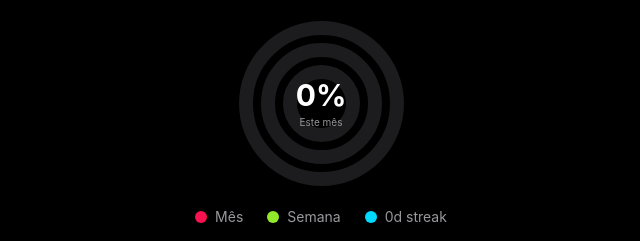
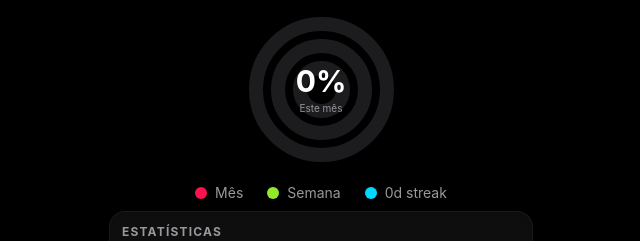
Before and after one commit to graeff01/myfitnnes, a React (Vite) app in the folder client/: page / in a window 1280 px wide. Shown: the top 241 px of the page, without its empty margins (319-959 px from the left). Built offline with nearby package versions, Linux system fonts and the light colour scheme; no server answers.

Commit message:
Fix layout overlap and recommendation logic for new users

```diff
--- a/client/src/App.jsx
+++ b/client/src/App.jsx
@@ -150,13 +150,16 @@ function App() {
     const neglected = Object.entries(muscleLastTrained)
       .map(([muscle, lastDate]) => ({
         muscle,
-        days: Math.floor((new Date(today + 'T00:00:00') - lastDate) / (1000 * 60 * 60 * 24))
+        days: Math.floor((new Date(today + 'T00:00:00') - lastDate) / (1000 * 60 * 60 * 24)),
+        never: lastDate.getFullYear() === 2000
       }))
       .filter(m => m.days > 0)
       .sort((a, b) => b.days - a.days)[0];
 
     const recommendation = neglected ? {
       ...neglected,
+      message: neglected.never ? `Você ainda não treinou ` : `Você não treina `,
+      daysText: neglected.never ? `ainda` : `há ${neglected.days} ${neglected.days === 1 ? 'dia' : 'dias'}`,
       icon: {
         'peito': '💪', 'costas': '🔙', 'pernas': '🦵', 'ombros': '🙆',
         'biceps': '💪', 'triceps': '💪', 'abdomen': '🍫', 'cardio': '🏃',
@@ -254,9 +257,8 @@ function App() {
               animate={{ opacity: 1, scale: 1 }}
               exit={{ opacity: 0, scale: 0.95 }}
               transition={{ duration: 0.2 }}
-              className="flex-1 flex flex-col justify-start gap-4 p-4 overflow-hidden"
+              className="flex-1 flex flex-col justify-start gap-2 p-3 overflow-hidden"
             >
-
               <ActivityRings
                 weeklyProgress={stats.weeklyPct}
                 monthlyProgress={stats.monthlyPct}
--- a/client/src/components/ActivityRings.jsx
+++ b/client/src/components/ActivityRings.jsx
@@ -1,7 +1,7 @@
 import { motion } from 'framer-motion';
 
 const ActivityRings = ({ weeklyProgress = 0, monthlyProgress = 0, streak = 0 }) => {
-    const ringSize = 175;
+    const ringSize = 155;
     const strokeWidth = 14;
     const center = ringSize / 2;
 
--- a/client/src/components/SmartTip.jsx
+++ b/client/src/components/SmartTip.jsx
@@ -3,27 +3,27 @@ import { motion } from 'framer-motion';
 const SmartTip = ({ recommendation }) => {
     if (!recommendation) return null;
 
-    const { muscle, days, icon } = recommendation;
+    const { muscle, icon, message, daysText } = recommendation;
 
     return (
         <motion.div
             initial={{ opacity: 0, scale: 0.95 }}
             animate={{ opacity: 1, scale: 1 }}
-            className="bg-primary/10 border border-primary/20 rounded-2xl p-4 flex items-center gap-4 relative overflow-hidden"
+            className="bg-primary/10 border border-primary/20 rounded-2xl p-3 flex items-center gap-3 relative overflow-hidden"
         >
-            <div className="absolute top-0 right-0 p-1 opacity-10">
-                <span className="text-6xl">{icon}</span>
+            <div className="absolute top-0 right-0 p-1 opacity-5">
+                <span className="text-4xl">{icon}</span>
             </div>
 
-            <div className="w-12 h-12 bg-primary/20 rounded-xl flex items-center justify-center text-2xl relative z-10">
+            <div className="w-10 h-10 bg-primary/20 rounded-lg flex items-center justify-center text-xl relative z-10">
                 {icon}
             </div>
 
             <div className="flex-1 relative z-10">
-                <p className="text-sm text-text-primary leading-tight">
-                    Você não treina <span className="font-bold text-primary capitalize">{muscle}</span> há <span className="font-bold">{days} {days === 1 ? 'dia' : 'dias'}</span>.
+                <p className="text-xs text-text-primary leading-tight">
+                    {message} <span className="font-bold text-primary capitalize">{muscle}</span> {daysText}.
                 </p>
-                <p className="text-xs text-text-secondary mt-1 font-medium italic">
+                <p className="text-[10px] text-text-secondary mt-0.5 font-medium italic">
                     Que tal focar nisso hoje? 💪
                 </p>
             </div>
```
